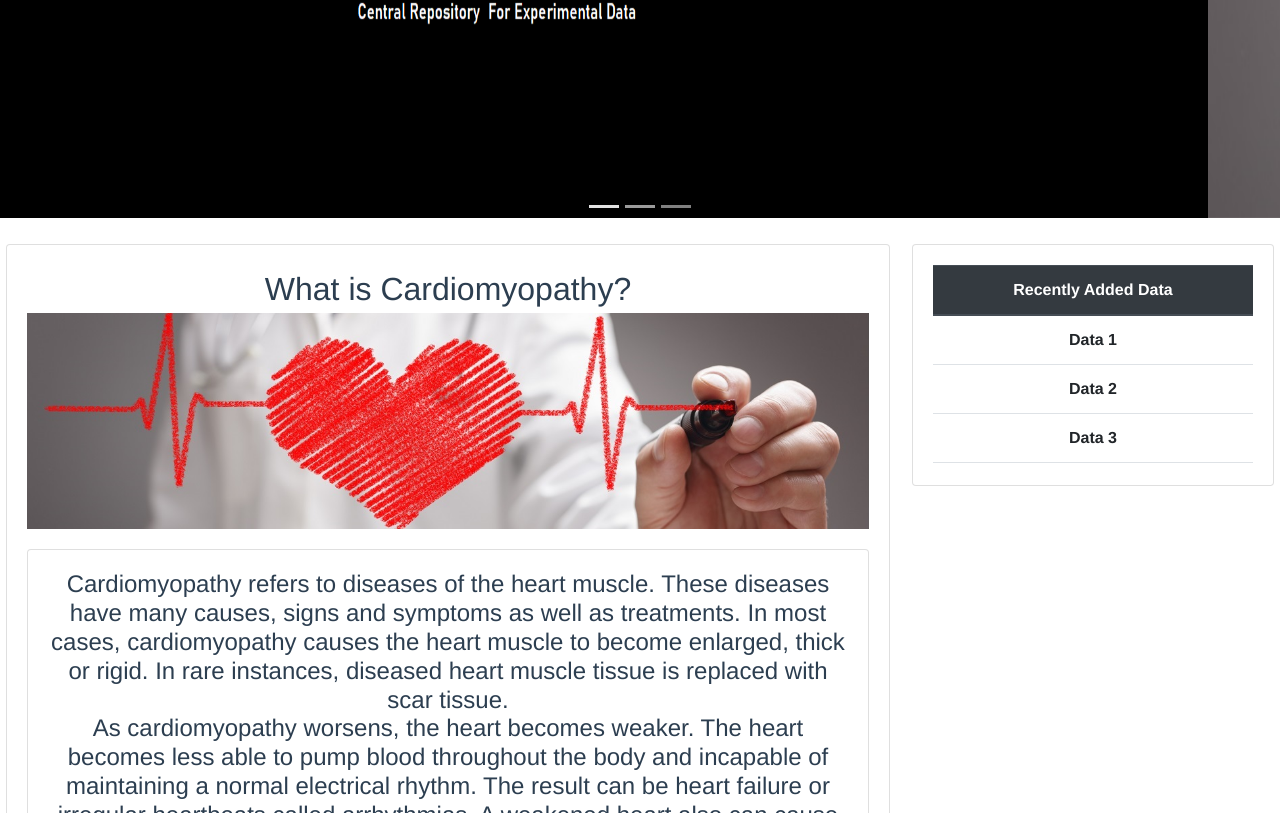
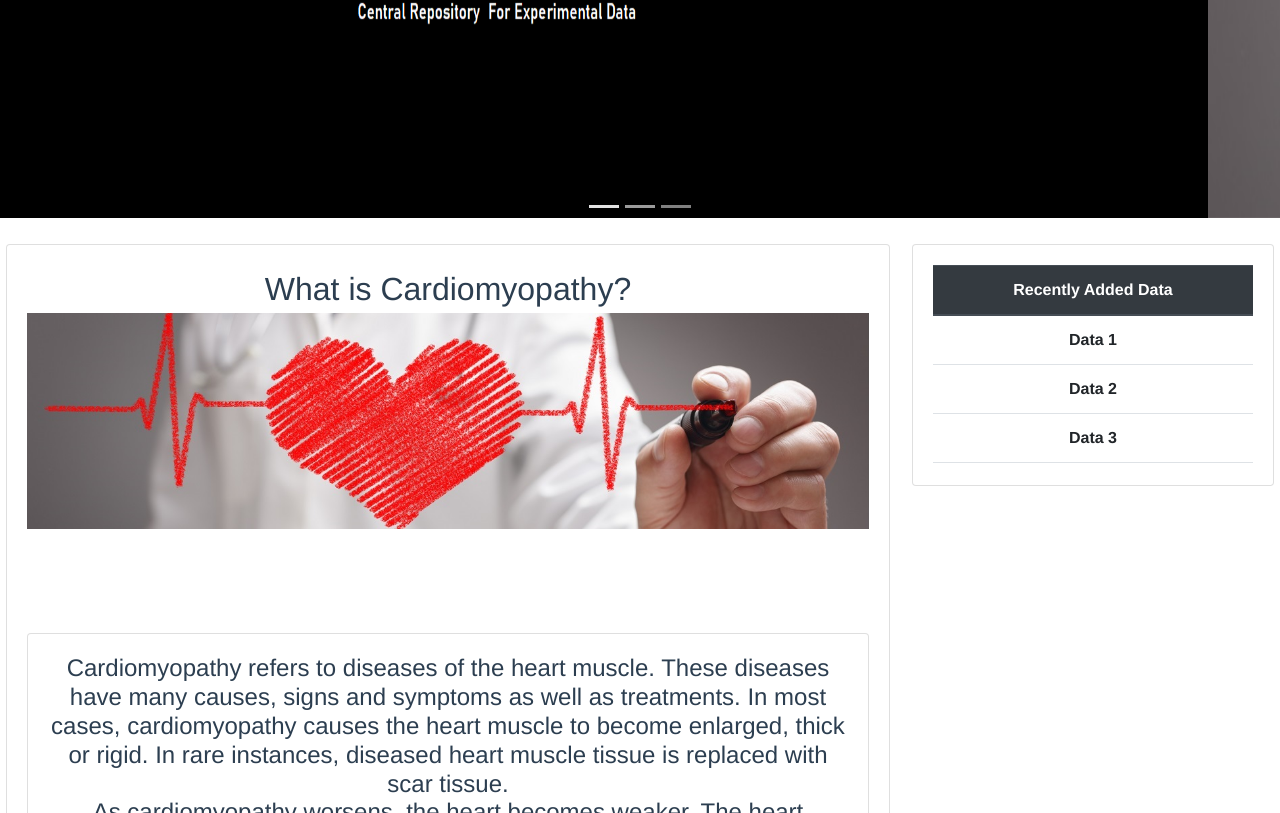
Before and after one commit to FaizanK001/uni-project, a Vue app: page / in a window 1280 px wide. Shown: the part 438-1251 px from the top of the page. Built offline with nearby package versions, Linux system fonts and the light colour scheme; no server answers; what vue3-apexcharts would draw is missing.

Commit message:
minor changes

```diff
--- a/package.json
+++ b/package.json
@@ -9,12 +9,14 @@
   },
   "dependencies": {
     "apexcharts": "^3.25.0",
+    "axios": "^0.21.1",
     "chart.js": "^2.9.4",
     "core-js": "^3.6.5",
     "firebase": "^8.2.8",
     "vue": "^3.0.0",
     "vue-apexcharts": "^1.6.0",
-    "vue-router": "^4.0.0-0"
+    "vue-router": "^4.0.0-0",
+    "vue3-apexcharts": "^1.2.1"
   },
   "devDependencies": {
     "@vue/cli-plugin-babel": "~4.5.0",
--- a/src/views/Home.vue
+++ b/src/views/Home.vue
@@ -11,7 +11,11 @@
         <div class="card">
           <div class ="heading">
             <p>What is Cardiomyopathy?</p>
-            <img src='../assets/heart-health-banner.jpg'>
+
+            <div id="heart-disease-map">
+              <img src='../assets/heart-health-banner.jpg'>
+            </div>
+
             <div class="description card">
               <h3>Cardiomyopathy refers to diseases of the heart muscle.
                 These diseases have many causes, signs and symptoms as well as treatments.
@@ -86,6 +90,11 @@ export default {
 
 <style>
 
+#heart-disease-map {
+  width: 100%;
+  height: 300px;
+}
+
 .my-custom-scrollbar {
 position: relative;
 height: 200px;
```
Also changed, not shown: 1 other file (tests, documents, lock files or other folders).
